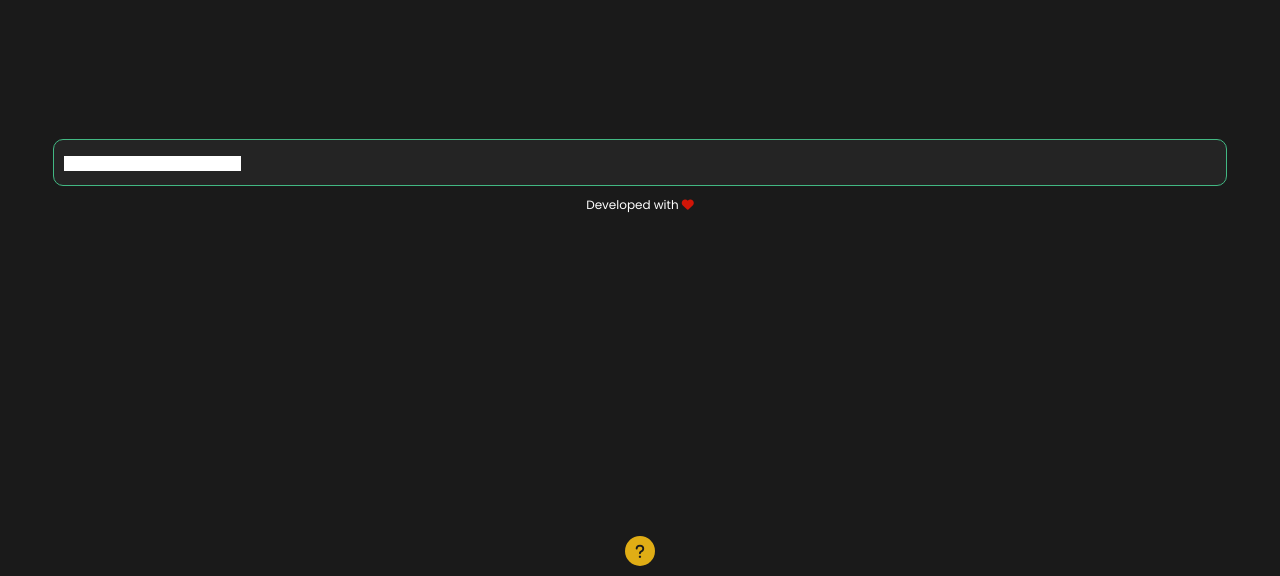
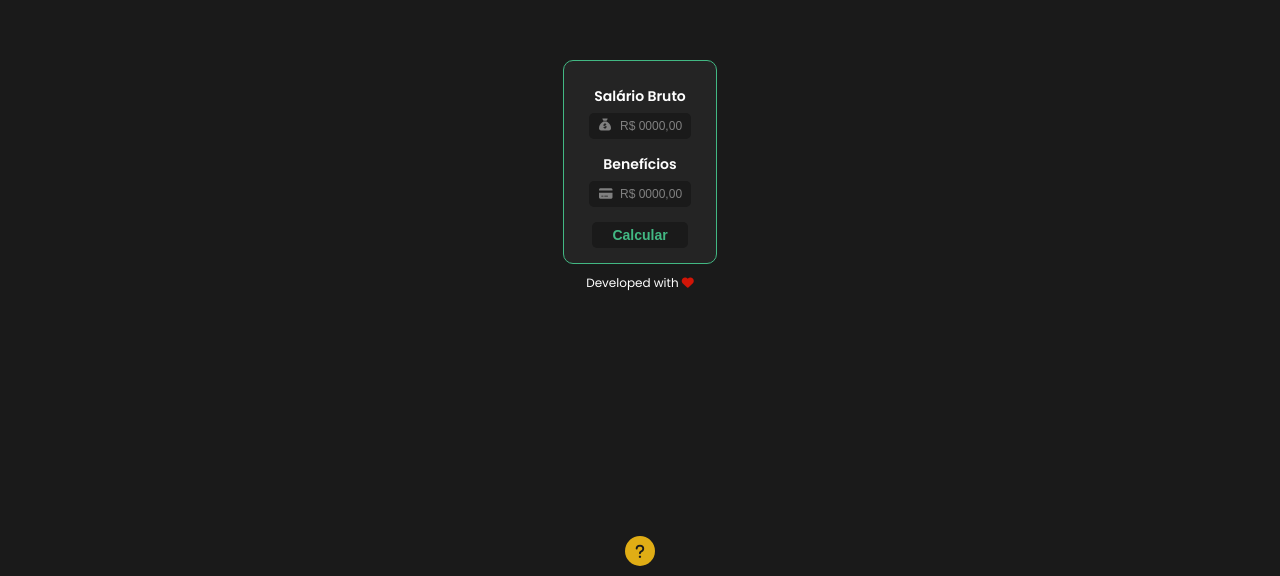
Before and after one commit to ianlgnk/clt-pj-converter, a Vue app: page / in a window 1280 px wide. Shown: the part 224-800 px from the top of the page. Built offline with nearby package versions, Linux system fonts and the light colour scheme.

Commit message:
implement inputs on BoxConverter

```diff
--- a/src/App.vue
+++ b/src/App.vue
@@ -47,6 +47,7 @@ function onClickInfoBtn() {
   color: #fff;
   font-family: "Poppins";
   font-weight: 400;
+  overflow: hidden;
 }
 
 .btn-info {
--- a/src/components/BoxConverter.vue
+++ b/src/components/BoxConverter.vue
@@ -1,50 +1,197 @@
-<script setup lang="ts"></script>
+<script setup lang="ts">
+import { ref, computed } from "vue";
+
+const grossPay = ref("");
+const benefits = ref("");
+const grossPayInput = ref<HTMLInputElement | null>(null);
+const benefitsInput = ref<HTMLInputElement | null>(null);
+const isGrossPayEmpty = computed(() => grossPay.value.length === 0);
+const isBenefitsEmpty = computed(() => benefits.value.length === 0);
+
+function onClickCalcular() {
+  verifyInputStatus();
+  if (isGrossPayEmpty.value || isBenefitsEmpty.value) return;
+  console.log("exec calculo...");
+}
+
+function onInput(event: Event) {
+  const input = event.target as HTMLInputElement;
+  if (input === grossPayInput.value) grossPay.value = input.value;
+  else benefits.value = input.value;
+  verifyInputStatus();
+}
+
+function verifyInputStatus() {
+  if (isGrossPayEmpty.value) grossPayInput.value?.classList.add("warning");
+  else grossPayInput.value?.classList.remove("warning");
+
+  if (isBenefitsEmpty.value) benefitsInput.value?.classList.add("warning");
+  else benefitsInput.value?.classList.remove("warning");
+}
+</script>
 
 <template>
   <div class="box">
+    <div class="header"></div>
     <div class="main">
-      <input />
+      <div class="form-item">
+        <h2>Salário Bruto</h2>
+        <div class="input-container">
+          <i class="fa-solid fa-sack-dollar" />
+          <input
+            ref="grossPayInput"
+            :value="grossPay"
+            placeholder="R$ 0000,00"
+            @input="onInput"
+            @blur="verifyInputStatus"
+          />
+        </div>
+      </div>
+      <div class="form-item">
+        <h2>Benefícios</h2>
+        <div class="input-container">
+          <i class="fa-solid fa-credit-card"></i>
+          <input
+            ref="benefitsInput"
+            :value="benefits"
+            placeholder="R$ 0000,00"
+            @input="onInput"
+            @blur="verifyInputStatus"
+          />
+        </div>
+      </div>
+      <div class="form-footer">
+        <button @click="onClickCalcular">Calcular</button>
+      </div>
     </div>
-    <div class="footer"></div>
   </div>
-  <span>
+  <div class="box-footer">
     Developed with
     <i class="fa-solid fa-heart" />
-  </span>
+  </div>
 </template>
 
 <style lang="scss" scoped>
 .box {
-  width: 90%;
+  max-width: 300px;
   background: #242424;
-  padding: 10px;
+  padding: 5px 10px;
   border-radius: 10px;
   border: solid 1px #42b883;
-  margin-bottom: 10px;
   display: flex;
   flex-direction: column;
 
-  .footer {
+  .header {
     display: flex;
     justify-content: center;
-    width: 100%;
+    font-size: 20px;
+    font-weight: 600;
+    letter-spacing: 1.5px;
+    margin-bottom: 20px;
+  }
 
-    button {
+  .main {
+    display: flex;
+    flex-direction: column;
+    margin-bottom: 10px;
+
+    .form-item {
+      display: flex;
+      flex-direction: column;
+      align-items: center;
+      padding: 0px 15px;
+      margin-bottom: 15px;
+
+      h2 {
+        font-size: 14px;
+        font-weight: 600;
+        margin-bottom: 5px;
+      }
+
+      .input-container {
+        width: 100%;
+        position: relative;
+
+        input {
+          width: calc(100px - 35px);
+          padding: 5px 5px 5px 30px;
+          font-size: 12px;
+          font-weight: 400;
+          border-radius: 5px;
+          background: #1a1a1a;
+          border: solid 1px transparent;
+          color: #fff;
+          transition: all 0.2s ease-in-out;
+
+          &:focus {
+            border: solid 1px #42b883;
+          }
+
+          &.warning {
+            border: solid 1px #d11507;
+          }
+
+          // Chrome, Firefox, Opera, Safari 10.1+
+          &::placeholder {
+            color: #808080;
+            opacity: 1;
+          }
+          // Internet Explorer 10-11
+          &:-ms-input-placeholder {
+            color: #808080;
+          }
+          // Microsoft Edge
+          &::-ms-input-placeholder {
+            color: #808080;
+          }
+        }
+
+        i {
+          font-size: 12px;
+          position: absolute;
+          color: #808080;
+
+          &.fa-solid.fa-sack-dollar {
+            top: 7px;
+            left: 10px;
+          }
+
+          &.fa-solid.fa-credit-card {
+            top: 8px;
+            left: 10px;
+          }
+        }
+      }
+    }
+
+    .form-footer {
       display: flex;
       align-items: center;
-      padding: 0 10px;
-      height: 25px;
-      border-radius: 5px;
-      cursor: pointer;
+      justify-content: center;
 
-      i {
-        margin-right: 10px;
+      button {
+        cursor: pointer;
+        padding: 5px 20px;
+        border-radius: 5px;
+        background: #1a1a1a;
+        color: #42b883;
+        font-size: 14px;
+        font-weight: 800;
+        transition: all 0.2s ease-in-out;
+
+        &:hover {
+          border-radius: 10px;
+          background: #42b883;
+          color: #1a1a1a;
+        }
       }
     }
   }
 }
 
-span {
+.box-footer {
+  margin-top: 10px;
+  text-align: center;
   font-size: 12px;
 
   i {
```
